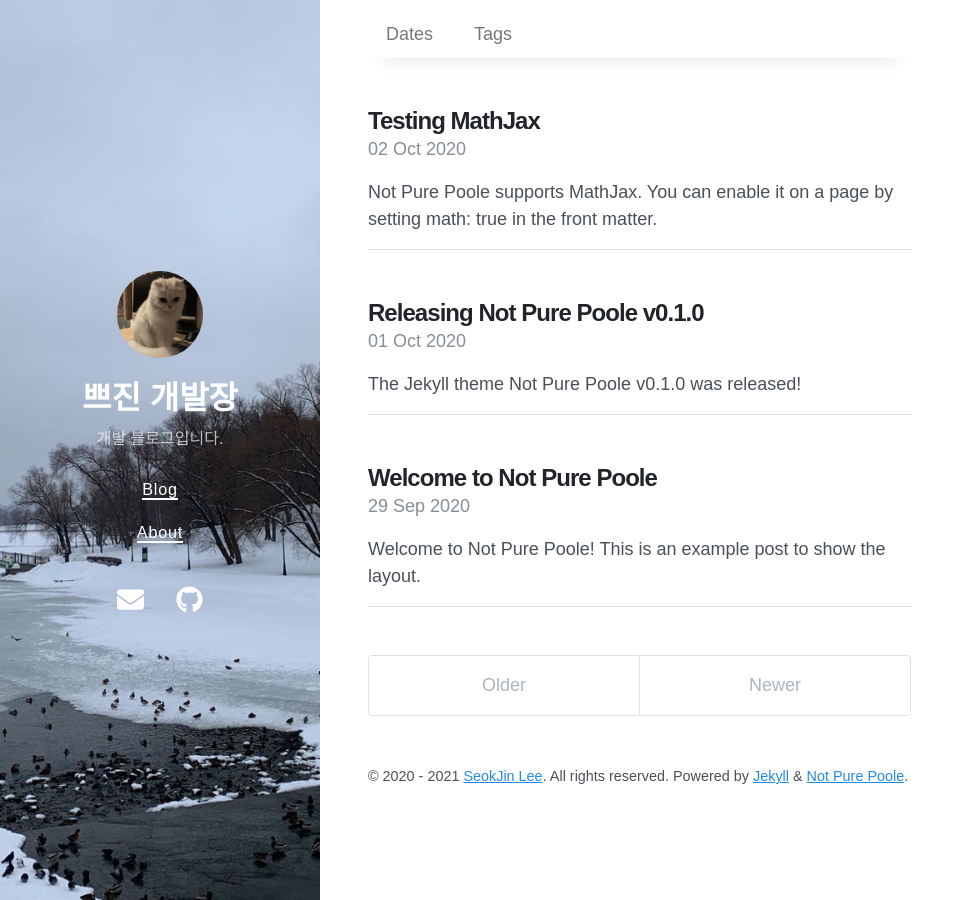
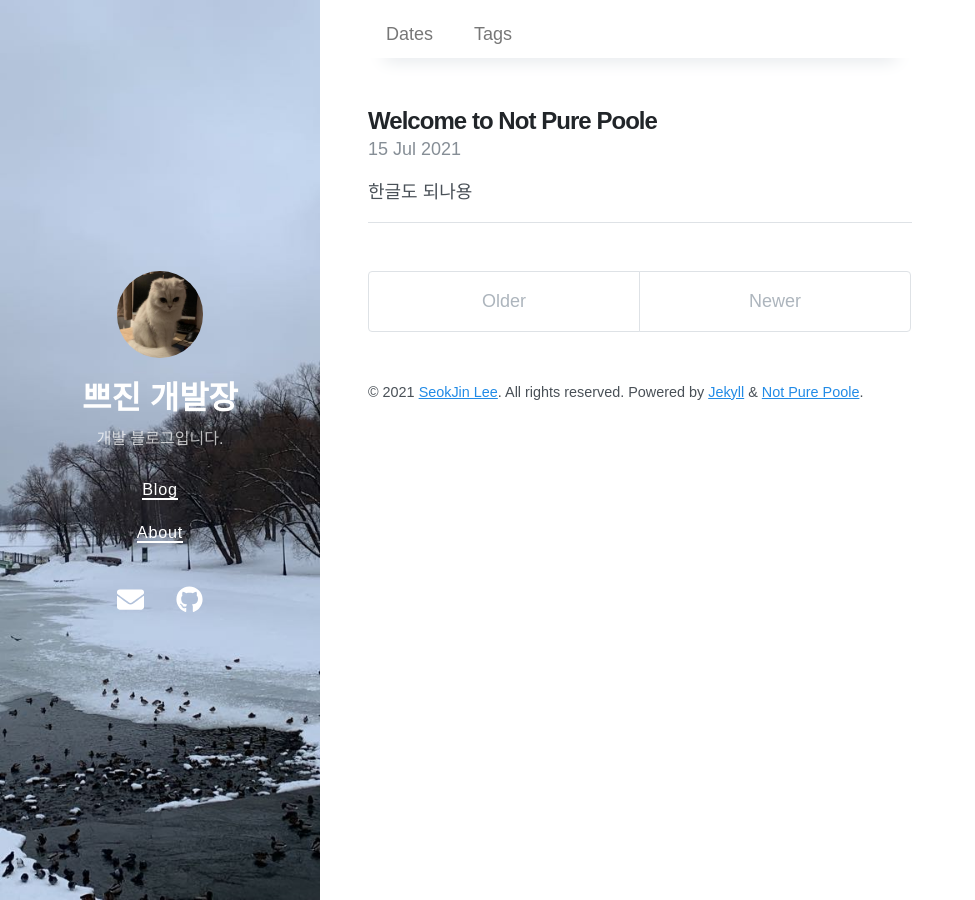
Before and after one commit to seokjinlee1994/seokjinlee1994.github.io, a Jekyll site: the page built from index.html, in a window 1280 px wide. Shown: the whole page, without its empty margins (0-975 px from the left). Built offline with Jekyll 4.4.1, drawn with Linux system fonts in a browser that asks for light colours; nearby versions of some CDN libraries; the list of posts is cut into pages by our own code.

Commit message:
21_07_15 testPush

```diff
--- a/_posts/2020-09-29-welcome-to-not-pure-poole.md
+++ b/_posts/2020-09-29-welcome-to-not-pure-poole.md
@@ -1,12 +1,12 @@
 ---
 layout: post
 title: Welcome to Not Pure Poole
-date: 2020-09-29 23:18 +0800
-last_modified_at: 2020-10-01 01:08:25 +0800
+date: 2021-07-15 20:01 +0800
+last_modified_at: 2021-07-15 20:01 +0800
 tags: [jekyll theme, jekyll, tutorial]
 toc:  true
 ---
-Welcome to **Not Pure Poole**! This is an example post to show the layout.
+한글도 되나용
 {: .message }
 
 First, do you notice the TOC on the right side? Try to scroll down to read this post, you'll find that the TOC is always sticky in the viewport.
--- a/_posts/2020-10-01-releasing-not-pure-poole-v0-1-0.md
+++ /dev/null
@@ -1,14 +0,0 @@
----
-layout: post
-title: Releasing Not Pure Poole v0.1.0
-author: Songzi Vong
-tags:
-- jekyll theme
-- jekyll
-date: 2020-10-01 13:56 +0800
----
-The Jekyll theme **Not Pure Poole** v0.1.0 was released!
-
-Not Pure Poole is a simple, beautiful, and powerful Jekyll theme for blogs. It is built on [Poole](https://github.com/poole/poole) and [Pure](https://purecss.io/).
-
-For more information about this theme, you can read the [README](https://github.com/vszhub/not-pure-poole/blob/master/README.md) file.
--- a/_posts/2020-10-02-testing-mathjax.md
+++ /dev/null
@@ -1,17 +0,0 @@
----
-layout: post
-title: Testing MathJax
-tags: mathjax
-math: true
-date: 2020-10-02 15:32 +0800
----
-Not Pure Poole supports [MathJax](https://www.mathjax.org/). You can enable it on a page by setting `math: true` in the front matter.
-
-An inline math: \\\(E=mc^2\\\).
-
-A display math:
-
-$$
-i\hbar \frac{\partial \Psi}{\partial t} = -\frac{\hbar^2}{2m}
-\frac{\partial^2 \Psi}{\partial x^2} + V \Psi
-$$
```
